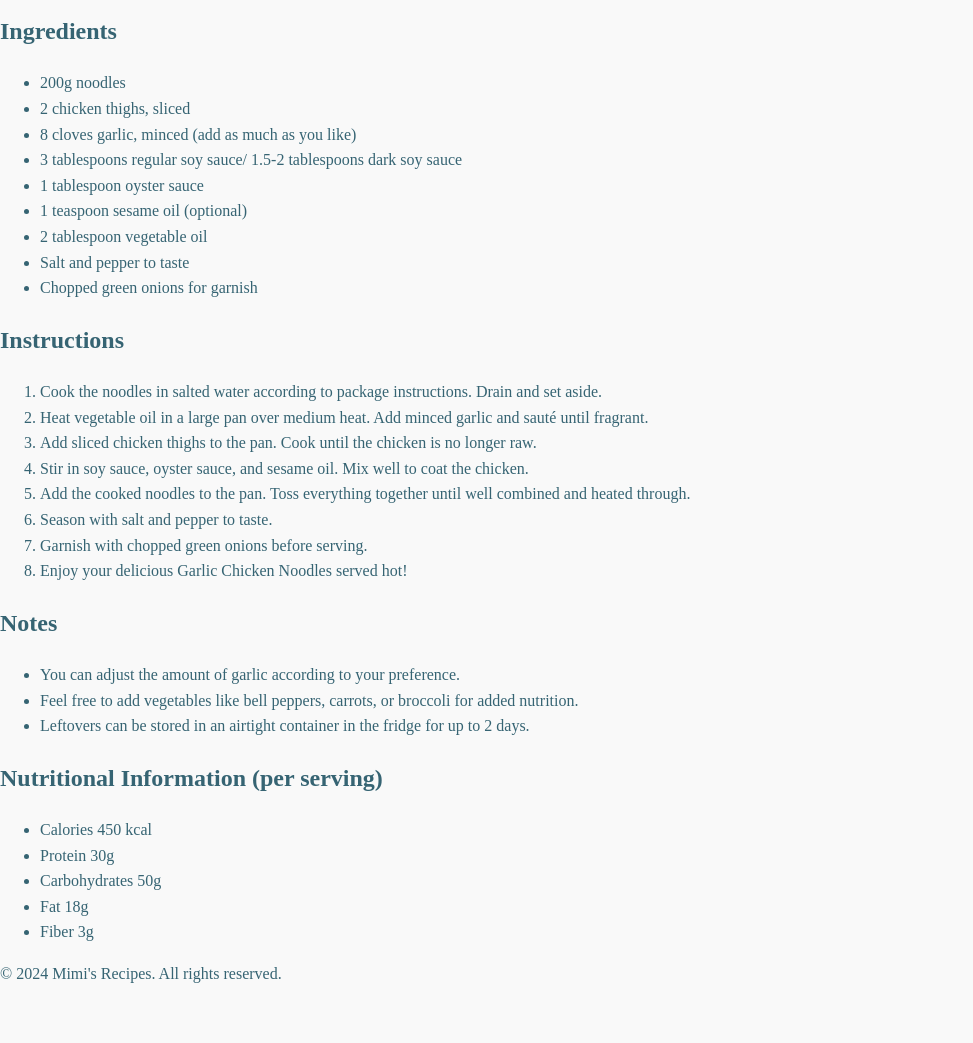
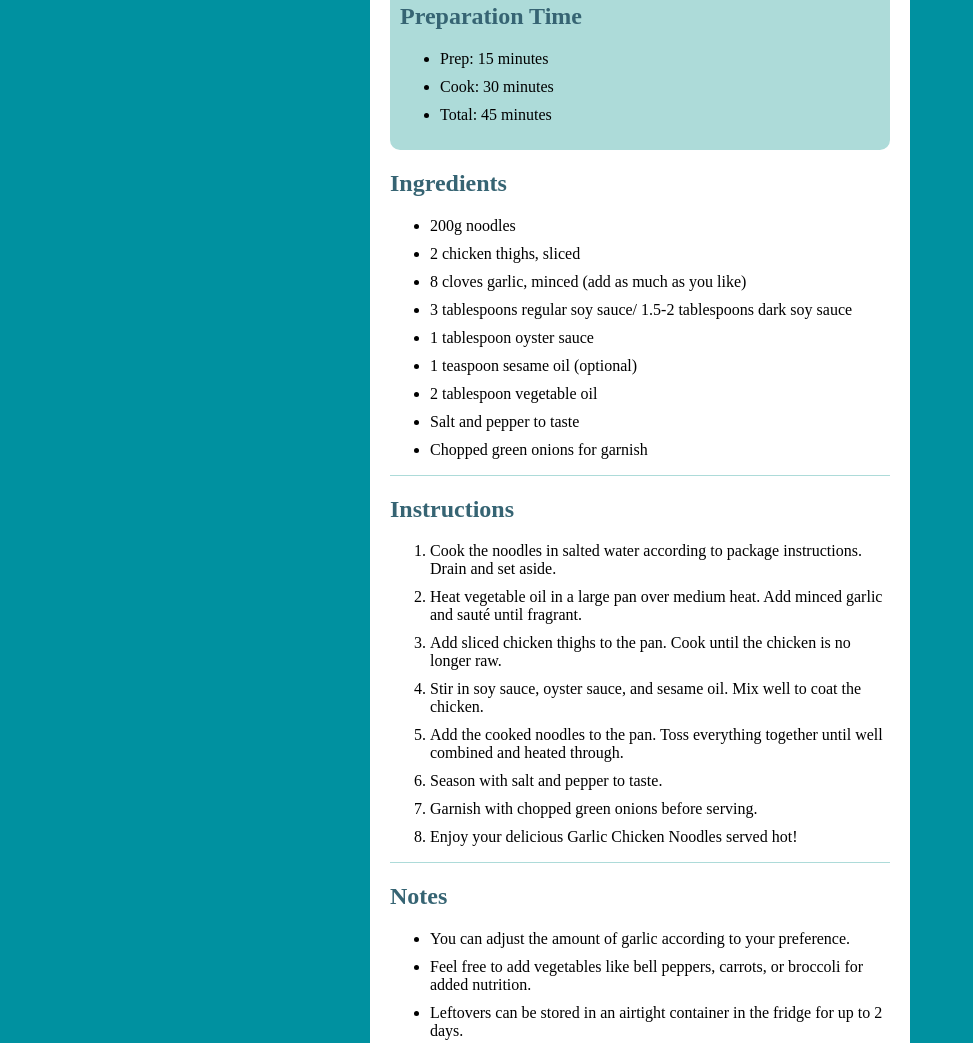
Before and after one commit to MARIAMMUDASIRU/recipe-page, a plain HTML site: page personal-site/index.html in a window 1280 px wide. Shown: the part 590-1633 px from the top of the page, without its empty margins (0-973 px from the left). Before the commit the page ends 1592 px from the top, so only its background shows below. Drawn offline with Linux system fonts and the light colour scheme.

Commit message:
Refactor CSS styles for improved layout and design consistency

```diff
--- a/personal-site/css/styles.css
+++ b/personal-site/css/styles.css
@@ -3,39 +3,82 @@
 :root {
   --deepgreen: #366473;
   --lightgreen: #0091a0;
+  --bluegreen: #addbd9;
   --color-dark: var(--deepgreen);
   --color-light: var(--lightgreen);
+  --color-primary: var(--bluegreen);
+
   --font-family: "Arial, sans-serif";
 }
 
 /* Global Styles
 ------------------------------ */
 body {
-  font-family: var(--font-family);
-  margin: 0;
-  padding: 0;
-  background-color: #f9f9f9;
-  color: var(--color-dark);
-  line-height: 1.6;
+  background-color: var(--color-light);
+  /* margin: 0;
+  padding: 0; */
 }
-
+.card-container {
+  max-width: 500px;
+  margin: 40px auto;
+  background-color: #ffffff;
+  border-radius: 15px;
+  padding: 20px;
+}
 /* Header
 ------------------------------- */
+header {
+  text-align: center;
+  padding: 20px;
+}
+img {
+  width: 100%;
+  border-radius: 15px;
+}
 
 /* Preparatin Time
 -------------------------------  */
+.preparation {
+  background-color: var(--color-primary);
+  padding: 10px;
+  border-radius: 10px;
+  margin-bottom: 20px;
+}
 
 /* Ingredients
 ---------------------------------- */
+.ingredients-instructions {
+  border-bottom: 1px solid #addbd9;
+}
 
 /* Instructions
 ------------------------------------ */
+li {
+  margin-bottom: 10px;
+}
 
 /* Notes
 -------------------------------------- */
 
 /* Nutritional Information
 --------------------------------------- */
+.nutrition-table li {
+  display: flex;
+  justify-content: space-around;
+  align-items: center;
+  padding: 5px 5px;
+  border-bottom: 1px solid #addbd9;
+  max-width: 400px;
+}
+h2 {
+  color: var(--color-dark);
+}
 
 /* Footer
 -------------------------------*/
+footer {
+  text-align: center;
+  padding: 10px;
+  font-size: 14px;
+  color: var(--color-dark);
+}
```
